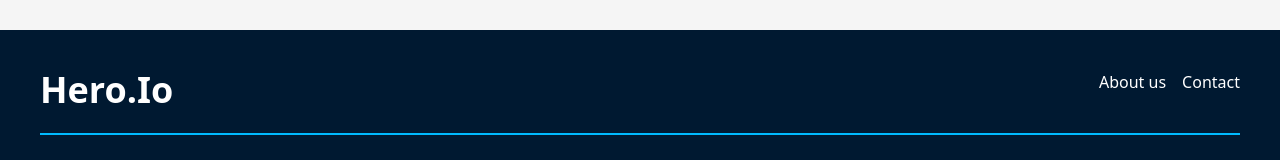
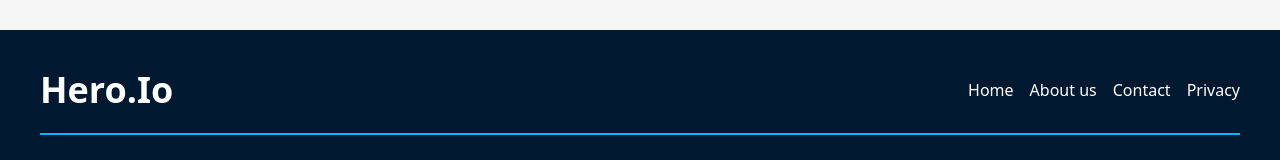
Before and after one commit to Mohammed-Hamim/Hero-Io, a React (Vite) app: page / in a window 1280 px wide. Shown: the part 2251-2411 px from the top of the page. Built offline with nearby package versions, Linux system fonts and the light colour scheme.

Commit message:
final revision

```diff
--- a/src/Components/Footer/Footer.jsx
+++ b/src/Components/Footer/Footer.jsx
@@ -1,17 +1,19 @@
 import React from 'react';
+import { Link } from 'react-router';
 
 const Footer = () => {
     return (
         <footer className=" bg-[#001931] text-white  p-10">
             <div className='container mx-auto'>
-                <div className='flex justify-between'>
+                <div className='flex flex-col gap-4 md:flex-row items-center justify-between'>
                     <h2 className='font-bold text-4xl'>Hero.Io</h2>
                     <nav className="grid grid-flow-col  gap-4">
+                        <Link to='/' className="link link-hover">Home</Link>
                         <a className="link link-hover">About us</a>
                         <a className="link link-hover">Contact</a>
+                        <a className="link link-hover">Privacy</a>
                     </nav>
                 </div>
-
                 <div className='divider divider-info'></div>
                 <aside className='text-center'>
                     <p>Copyright © {new Date().getFullYear()} - All right reserved by Hero.Io </p>
```
Also changed, not shown: src/Pages/Apps.jsx (+0 -7 lines), 1 other file (tests, documents, lock files or other folders).
